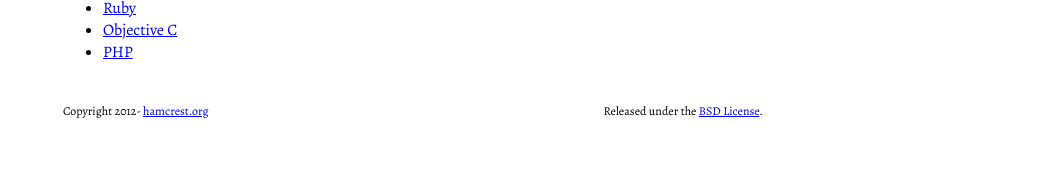
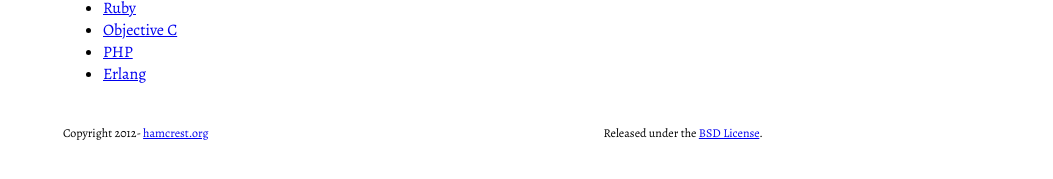
Before and after one commit to hamcrest/hamcrest.github.com, a plain HTML site: page index.html in a window 1280 px wide. Shown: the part 325-504 px from the top of the page, without its empty margins (227-1280 px from the left). Drawn offline with nearby package versions, Linux system fonts and the light colour scheme; a web font is replaced by a local one.

Commit message:
Add a link to the erlang port

```diff
--- a/index.html
+++ b/index.html
@@ -73,6 +73,7 @@
     <li><a href="http://github.com/hamcrest/ramcrest">Ruby</a></li>
     <li><a href="http://github.com/hamcrest/OCHamcrest">Objective C</a></li>
     <li><a href="http://code.google.com/p/hamcrest/downloads/list?q=label:PHP">PHP</a></li>
+    <li><a href="http://github.com/hyperthunk/hamcrest-erlang">Erlang</a></li>
    </ul>
 
    <footer>
```
